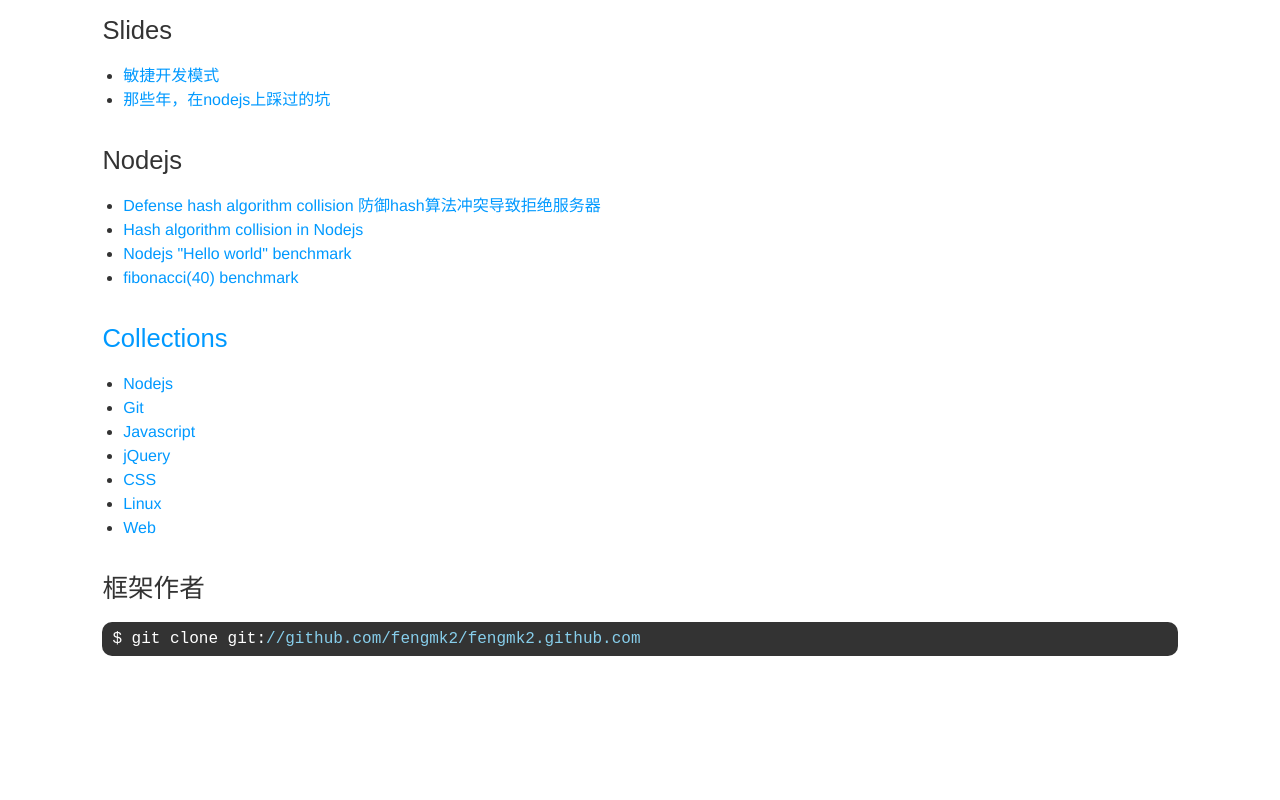
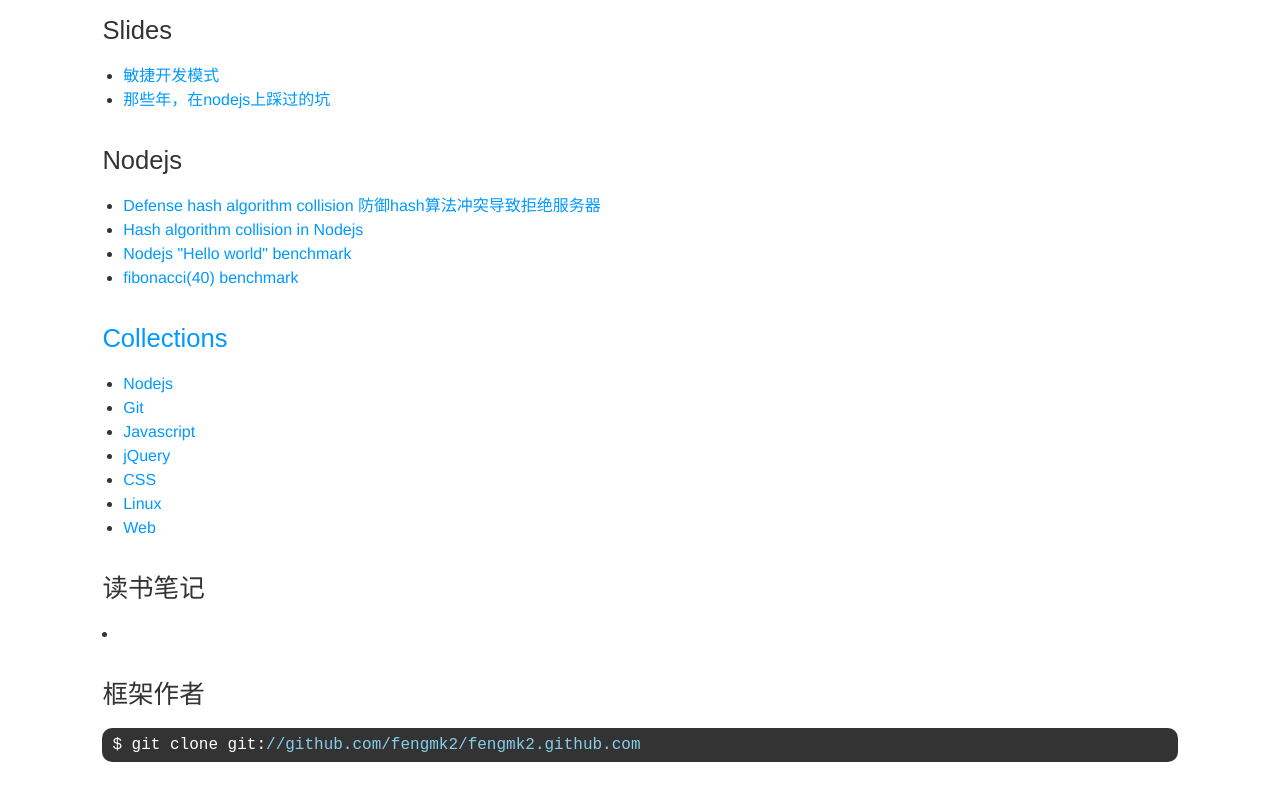
Before and after one commit to jifeng/jifeng.github.com, a plain HTML site: page index.html in a window 1280 px wide. Shown: the part 525-1325 px from the top of the page. Before the commit the page ends 1261 px from the top, so only its background shows below. Drawn offline with Linux system fonts and the light colour scheme; files whose address does not match are found by name.

Commit message:
Update index.html

```diff
--- a/index.html
+++ b/index.html
@@ -70,6 +70,9 @@
 <li><a href="/collections/web.html">Web</a></li>
 </ul>
 
+<h2>读书笔记</h2>
+<li><a href="/ppt/procrastination.html"></a></li>
+
 <h2> 框架作者 </h2>
 
 <pre><code>$ git clone git://github.com/fengmk2/fengmk2.github.com
```
